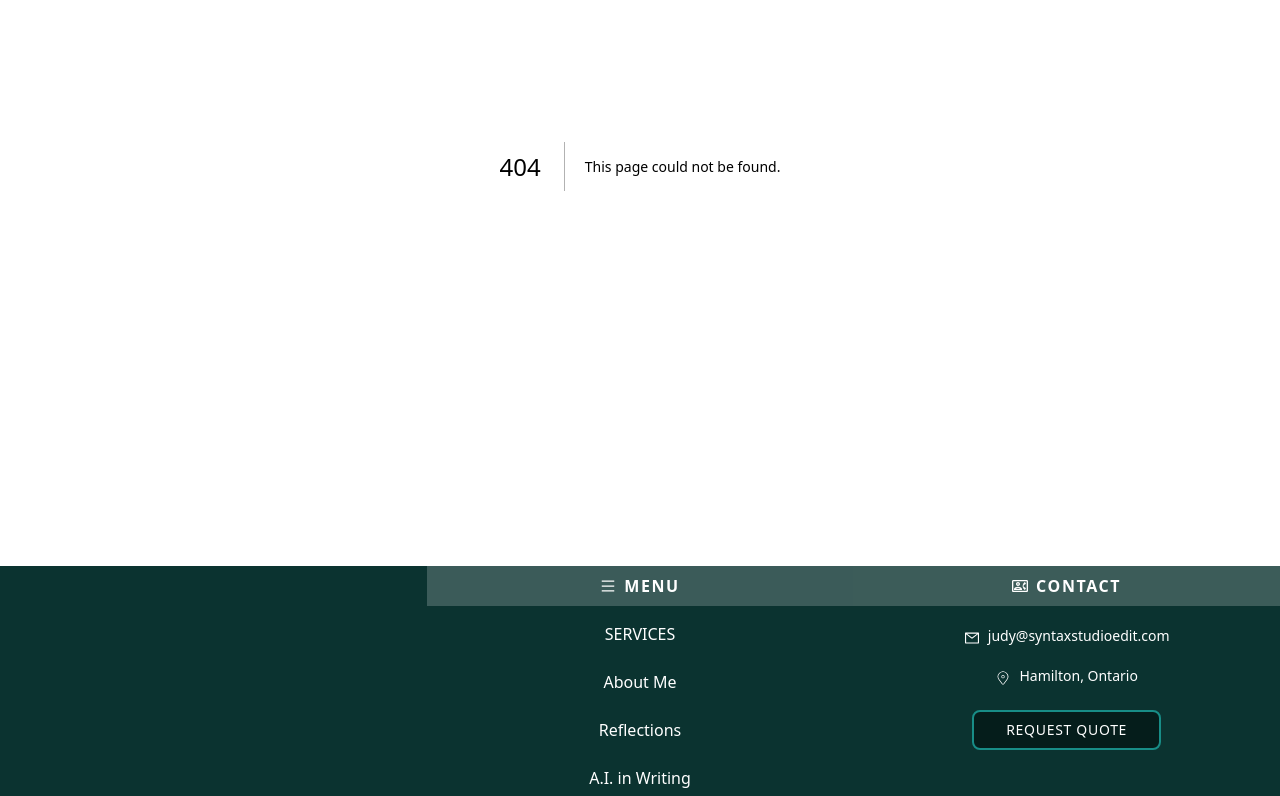
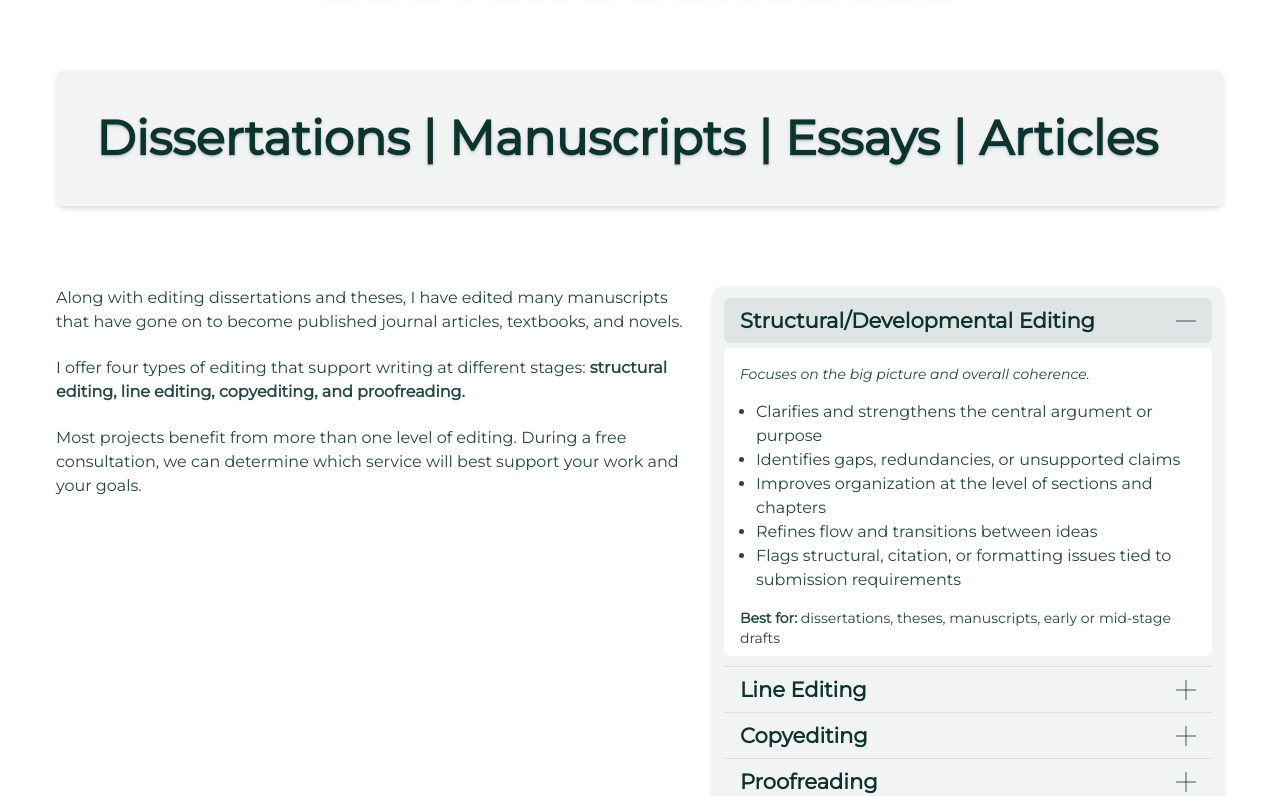
Before and after one commit to thessakranendonk/studioedit, a Next.js app: page /services/editing-services in a window 1280 px wide. Before the commit this address had no page. Shown: the part 234-1030 px from the top of the page. Built offline with nearby package versions, Linux system fonts and the light colour scheme.

Commit message:
Made some small text updates

```diff
--- a/app/Home.tsx
+++ b/app/Home.tsx
@@ -23,26 +23,18 @@ const iconClassName = 'w-24 h-24 text-[#0b3330]';
 
 const HomePageLinks = [
   {
-    href: '/services/academic-editing',
-    name: 'Academic Editing',
+    href: '/services/editing-services',
+    name: 'Editing',
     information:
-      'Clearer structure, stronger arguments, and polished scholarly writing for dissertations, manuscripts, and articles',
-    icon: <HiAcademicCap className={iconClassName} />,
-    hoverIcon: <HiOutlineAcademicCap className={iconClassName} />,
-  },
-  {
-    href: '/services/professional-editing',
-    name: 'Professional Editing',
-    information:
-      'Effective messaging and precise communication for speeches, presentations, and grant proposals',
+      'Careful editing for clarity, consistency, flow, and professional presentation, with attention to style, tone, and readability',
     icon: <RiQuillPenAiFill className={iconClassName} />,
     hoverIcon: <RiQuillPenAiLine className={iconClassName} />,
   },
   {
-    href: '/services/creative-editing',
-    name: 'Creative Editing',
+    href: '/services/writing-services',
+    name: 'Writing',
     information:
-      'Refined narrative, vibrant characters, and immersive storytelling for fiction, nonfiction, and screenplays',
+      'Clear, compelling writing for proposals, grants, reports, presentations, and academic projects',
     icon: <HiLightBulb className={iconClassName} />,
     hoverIcon: <HiOutlineLightBulb className={iconClassName} />,
   },
@@ -98,22 +90,22 @@ const Home: React.FC = () => {
       </AnimateOnScroll>
 
       {/* TESTIMONIALS */}
-      <p className="text-center font-extrabold text-brand-base mt-32">
+      {/* <p className="text-center font-extrabold text-brand-base mt-32">
         ________________
-      </p>
+      </p> */}
 
-      <h1 className="text-center uppercase font-medium text-2xl md:text-3xl mt-14 md:mt-24 tracking-widest text-brand-base underline underline-offset-4">
+      {/* <h1 className="text-center uppercase font-medium text-2xl md:text-3xl mt-14 md:mt-24 tracking-widest text-brand-base underline underline-offset-4">
         Client Testimonials
-      </h1>
+      </h1> */}
 
       <div className="bg-zinc-200 relative mx-auto mt-24">
-        <div className="relative max-w-md flex justify-center mx-auto">
+        {/* <div className="relative max-w-md flex justify-center mx-auto">
           <div className="absolute max-w-md mx-auto text-[4rem] z-20 pt-4">
             <AnimateOnScroll customVariants={rotateScaleIn}>
               <RiDoubleQuotesL className="text-brand-lightest border border-brand-lighter rounded-full bg-white" />
             </AnimateOnScroll>
           </div>
-        </div>
+        </div> */}
 
         <div className="max-w-4xl transform skew-y-[12deg] lg:rounded-xl mx-auto bg-brand-lighter/20 bg-clip-content bg-gradient-to-tr from-brand-lighter via-brand-base to-brand-lighter">
           <div className="transform -skew-y-[12deg] mb-24">
--- a/app/about-me/page.tsx
+++ b/app/about-me/page.tsx
@@ -55,9 +55,14 @@ const MyPhilosophy: React.FC = () => {
       <div className="shape-circle"></div>
 
       <p className="mb-3 mt-10">
-                    I have been drawn to reading and writing from an early age, a passion that shaped my commitment to clear expression and critical thinking. I earned a BA (Honours) in English Literature from the University of Toronto, an MA in English Literature from Carleton University, and a PhD in English and Digital Design from the University of Waterloo. Throughout graduate school, I worked as a private tutor and later spent six years teaching academic writing and media and literature courses at the University of Waterloo.<br></br><br></br> <br></br>For over a decade, I have provided grant writing support to start-up companies and helped  teams secure development and production funding by translating their ideas into clear, compelling proposals. I have also offered content creation and concept development, experiences that inform the collaborative, holistic approach I bring to editing.
+                    I’m Judy, a native English speaker with over 15 years of experience editing across professional and academic  subject areas. I hold a BA in English Literature from the University of Toronto, an MA in English Literature from Carleton University, and a PhD in English and Digital Design from the University of Waterloo.
 
       </p>
+      <p className="text-md mt-10">I’ve worked in a range of creative and editorial roles, including writing grants and proposals, public speaking, editing both fiction and nonfiction manuscripts, and presenting research at conferences. I have also successfully secured government funding for small Canadian startup media companies.
+      </p>
+      <p className="text-md mt-10">In my role as a professor, I’ve developed courses that teach undergraduate students how to become stronger writers and researchers. I’ve also worked in writing centres supporting students through one-on-one collaboration.
+
+</p>
     </div>
   </AnimateOnScroll>
 <AnimateOnScroll
--- /dev/null
+++ b/app/ai-in-writing/page.tsx
@@ -0,0 +1,62 @@
+'use client';
+import AnimateOnScroll from "@/src/components/AnimateOnScroll";
+import ServiceBlock from "@/src/components/ServiceBlock";
+import SyntaxLink from "@/src/components/ui/inputs/SyntaxLink";
+import ServiceHeading from "@/src/components/ui/ServiceHeading";
+import { slideInLeftQuick, slideInUpSoft, slowFadeIn } from "@/src/styles/animations";
+
+const WhyNotUseAI: React.FC = () => {
+    return (
+        <div className="mt-30">
+            <AnimateOnScroll customVariants={slideInLeftQuick}>
+                <ServiceHeading title="Human Editing in an A.I. Era" />
+            </AnimateOnScroll>
+              <AnimateOnScroll customVariants={slowFadeIn}>
+                <p className="flex max-w-5xl justify-center mx-auto text-center">A.I. tools are widely used in writing and editing, for speed and organization. While these tools can produce plausible text, they do not interpret or take responsibility for meaning. Writing with intention and voice still requires human judgment and attention.</p>
+            <div className="flex max-w-5xl justify-center mx-auto  gap-8 mb-32">
+
+                <ServiceBlock title="Where A.I. is Often Used" items={{
+    "": [
+      "Summarizing or synthesizing material while outlining",
+  "Generating early ideas during brainstorming",
+  "Producing rough drafts to overcome writer's block",
+  "Checking basic grammar, spelling, or clarity",
+  "Reorganizing existing text at a surface level"
+    ]
+  }}/>
+
+         <ServiceBlock title="What A.I. Has Difficulty With" items={{"": [
+      "Producing reliable facts with real references",
+  "Following discipline-specific citation rules or guidelines",
+  "Preserving the writer's tone, voice, and intent",
+  "Interpreting specialized terminology or frameworks",
+  "Distinguishing between editing and rewriting",
+  "Providing nuanced feedback and explanation"
+    ]}}/>
+                    <ServiceBlock title="How I Work as an Editor" subtext=""
+items={{
+    "": [
+       "Editing within the conventions of specific disciplines",
+  "Strengthening the clarity, structure, and flow of your writing",
+  "Working with you and being transparent about ongoing revisions",
+  "Identifying contextual patterns and any gaps in the argument",
+  "Supporting you in developing the best version of your writing"
+    ]
+  }}
+  />
+
+            </div>
+                   </AnimateOnScroll>
+          {/* REQUEST QUOTE BUTTON */}
+      <AnimateOnScroll customVariants={slideInUpSoft}>
+        <div className="flex justify-center my-20">
+          <SyntaxLink content="REQUEST QUOTE" href="/request-quote" extraClassName="py-4 px-6">
+            Request Quote
+          </SyntaxLink>
+        </div>
+      </AnimateOnScroll>
+          </div>
+    );
+}
+
+export default WhyNotUseAI;
--- a/app/layout.tsx
+++ b/app/layout.tsx
@@ -21,7 +21,7 @@ export default function ProjectLayout({ children }: { children: React.ReactNode
 
     { name: "About Me", href: "/about-me" },
     { name: "Reflections", href: "/reflections" },
-    { name: "A.I. in Writing", href: "/why-not-use-ai" },
+    { name: "A.I. in Writing", href: "/ai-in-writing" },
   ];
 
   return (
--- /dev/null
+++ b/app/services/editing-services/page.tsx
@@ -0,0 +1,106 @@
+'use client'
+import { useState } from 'react'
+import { AccordionPanel } from "@/src/components/ui/AccordionPanel";
+
+
+const EditingServices: React.FC = () => {
+
+    const [openIndex, setOpenIndex] = useState<number | null>(0)
+
+      return (
+        <div className="my-45 max-w-7xl mx-auto px-4">
+          <h1 className="text-6xl font-bold mb-16 font-[bungee] text-brand-base tracking-wide text-center text-shadow-md">Editing Services</h1>
+          <div className="w-full px-10">
+            <div className="bg-brand-base/5 p-6 rounded-lg shadow-md pl-10">
+            <h2 className="text-5xl font-extrabold my-5 text-brand-base font-[Montserrat] text-left text-shadow-md">Dissertations | Manuscripts | Essays | Articles</h2>
+            {/* <p className="text-md text-brand-base/80 font-[Montserrat] text-left mb-5 w-[70%]"><i>
+              Grant writing is a multi-step process that integrates research, writing, and revision. I can work independently or in collaboration with project teams. During a free consultation, we can discuss your timeline and research requirements based on the funder and proposal type.
+            </i></p> */}
+            </div>
+          <div className="flex justify-between items-start w-full mb-4 mt-20">
+            <div>
+              {/* <h3 className="text-2xl font-extrabold mb-4 text-brand-base font-[Montserrat]">Selected Funded Projects</h3> */}
+              <div className="text-md text-brand-base/90 font-[Montserrat] text-left mb-4 divide-y-22 divide-white">
+                  <p>Along with editing dissertations and theses, I have edited many manuscripts that have gone on to become published journal articles, textbooks, and novels.</p>
+
+                    <p>I offer four types of editing that support writing at different stages: <strong>structural editing, line editing, copyediting, and proofreading.</strong></p>
+
+                    <p>Most projects benefit from more than one level of editing. During a free consultation, we can determine which service will best support your work and your goals. </p>
+            </div>
+          </div>
+          <div className="mx-auto w-full max-w-lg rounded-xl bg-brand-base/5 divide-y divide-brand-base/10 ml-5 p-3 shadow-md">
+
+    <AccordionPanel
+        index={0}
+        openIndex={openIndex}
+        setOpenIndex={setOpenIndex}
+        title="Structural/Developmental Editing"
+        subtext="Focuses on the big picture and overall coherence."
+        listitems={[
+          "Clarifies and strengthens the central argument or purpose",
+          "Identifies gaps, redundancies, or unsupported claims",
+          "Improves organization at the level of sections and chapters",
+          "Refines flow and transitions between ideas",
+          "Flags structural, citation, or formatting issues tied to submission requirements"
+        ]}
+        bestFor="dissertations, theses, manuscripts, early or mid-stage drafts"
+      />
+
+      <AccordionPanel
+        index={1}
+        openIndex={openIndex}
+        setOpenIndex={setOpenIndex}
+        title="Line Editing"
+        subtext="Focuses on  how the writing moves in terms of clarity, flow, and voice at the sentence level."
+        listitems={[
+          "Refines sentence structure for clarity and readability",
+          "Improves rhythm, tone, and paragraph flow",
+          "Strengthens transitions and emphasis within sections",
+          "Reduces repetition and awkward phrasing",
+          "Preserves the author’s voice and stylistic intent"
+        ]}
+        bestFor="essays, manuscripts, polished drafts needing refinement"
+      >
+      </AccordionPanel>
+
+      <AccordionPanel
+        index={2}
+        openIndex={openIndex}
+        setOpenIndex={setOpenIndex}
+        title="Copyediting"
+        subtext="Focuses on correctness, consistency, and formal standards."
+        listitems={[
+          "Corrects grammar, punctuation, spelling, and syntax",
+          "Ensures consistency in terminology and style",
+          "Applies citation styles (APA, MLA, Chicago, etc.)",
+          "Standardizes formatting, headings, and references",
+          "Flags minor clarity or factual issues"
+        ]}
+        bestFor="journal submissions, reports, near-final academic writing"
+      >
+      </AccordionPanel>
+
+      <AccordionPanel
+        index={3}
+        openIndex={openIndex}
+        setOpenIndex={setOpenIndex}
+        title="Proofreading"
+        subtext="Focuses on the final check, catching surface-level errors once the text is finished."
+        listitems={[
+          "Catches remaining typos and minor errors",
+          "Checks spacing, layout, and formatting consistency",
+          "Reviews headings, captions, and reference lists",
+          "Ensures clean presentation for submission or publication",
+          "Confirms no new errors were introduced during revision"
+        ]}
+        bestFor="final drafts ready for submission or publication"
+      >
+      </AccordionPanel>
+          </div>
+          </div>
+          </div>
+        </div>
+      );
+}
+
+export default EditingServices
--- a/app/services/writing-services/page.tsx
+++ b/app/services/writing-services/page.tsx
@@ -1,8 +1,7 @@
 'use client'
 import { useState } from 'react'
 import { AccordionPanel } from "@/src/components/ui/AccordionPanel";
-import { Disclosure, DisclosureButton, DisclosurePanel } from '@headlessui/react';
-import { ChevronDownIcon } from '@heroicons/react/24/outline';
+
 
 const WritingServices: React.FC = () => {
   const [openIndex, setOpenIndex] = useState<number | null>(0)
@@ -88,7 +87,6 @@ const WritingServices: React.FC = () => {
             ]}
           >
           </AccordionPanel>
-
       </div>
       </div>
       </div>
--- a/src/components/Hero.tsx
+++ b/src/components/Hero.tsx
@@ -16,7 +16,7 @@ const Hero: React.FC<HeroProps> = ({ title, subtitle, extraClassName, heightClas
   return (
     <div className="relative">
       <img
-        src="/images/hero9.png"
+        src="/images/Hero9.png"
         className={clsx("w-full z-0 object-scale-down object-bottom md:object-cover md:object-top lg:object-center contrast-more", heightClassName)}
         alt="Syntax Studio Edit"
       />
--- a/src/components/ServiceBlock.tsx
+++ b/src/components/ServiceBlock.tsx
@@ -11,7 +11,7 @@ const ServiceBlock: React.FC<ServiceBlockProps> = ({ title, subtext, items, item
   return (
     <div className="container flex flex-col justify-between mx-auto mt-15 px-10 bg-linear-to-r from-emerald-900/10 via-brand-lighter/5 to-emerald-900/10 bg-opacity-10 p-8 rounded-lg shadow-lg border-1 border-brand-base/10 hover:shadow-2xl transition-shadow duration-300">
         <div>
-          <h2 className="text-brand-base text-4xl font-semibold text-shadow-lg pb-4 text-center tracking-wider underline underline-offset-4">{title}</h2>
+          <h2 className="text-brand-base text-3xl font-semibold text-shadow-lg pb-4 text-center tracking-wider underline underline-offset-4">{title}</h2>
           <p className="text-md mb-6 text-center">{subtext}</p>
           <div>
           {items && Object.entries(items).map(([section, points]) => (
--- a/src/components/ui/AccordionPanel.tsx
+++ b/src/components/ui/AccordionPanel.tsx
@@ -12,6 +12,7 @@ export interface AccordionPanelProps {
   title: string
   subtext?: string
   listitems?: string[]
+  bestFor?: string
   index: number
   openIndex: number | null
   setOpenIndex: (index: number | null) => void
@@ -123,6 +124,7 @@ export const AccordionPanel: React.FC<
   title,
   subtext,
   listitems,
+  bestFor,
   index,
   openIndex,
   setOpenIndex,
@@ -149,6 +151,8 @@ export const AccordionPanel: React.FC<
           </ul>
         )}
 
+        {bestFor && <p className="text-sm text-brand-base/90"><strong>Best for:</strong> {bestFor}</p>}
+
         {children}
       </AccordionPanelBody>
     </div>
--- a/src/components/ui/ServiceHeading.tsx
+++ b/src/components/ui/ServiceHeading.tsx
@@ -13,7 +13,7 @@ export interface ServiceHeadingProps {
 const ServiceHeading: React.FC<ServiceHeadingProps> = ({ title, slogan, pageAnchorLinks }) => {
   return (
     <AnimateOnScroll customVariants={slideInLeftSlow}>
-        <h1 className="text-2xl md:text-6xl text-brand-lighter tracking-wider text-shadow-lg font-[Bungee] pl-10 md:pl-25 pt-20 mt-25">
+        <h1 className="text-2xl md:text-5xl text-brand-lighter text-center tracking-wider text-shadow-lg font-[Bungee] pl-10 md:pl-25 mt-45">
           {title}
         </h1>
 
```
Lines whose indentation alone changed are shown as unchanged.
